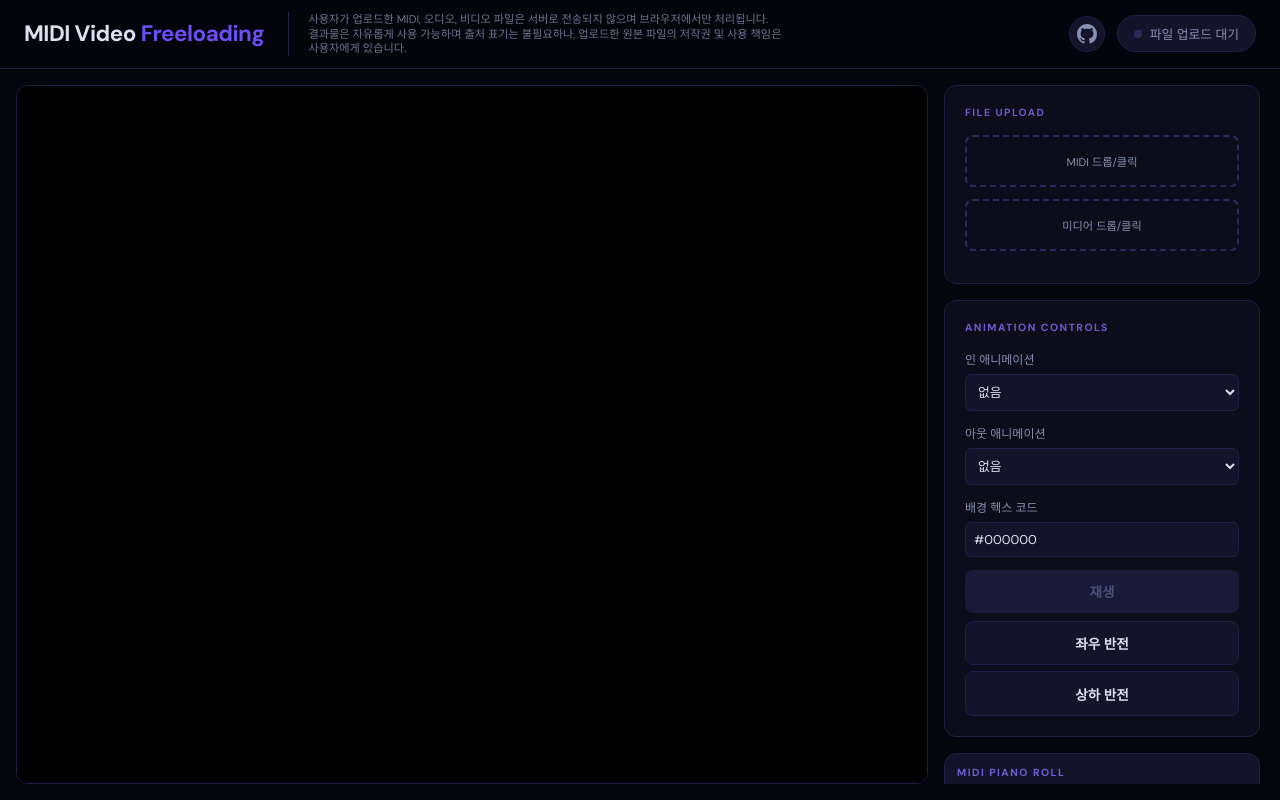
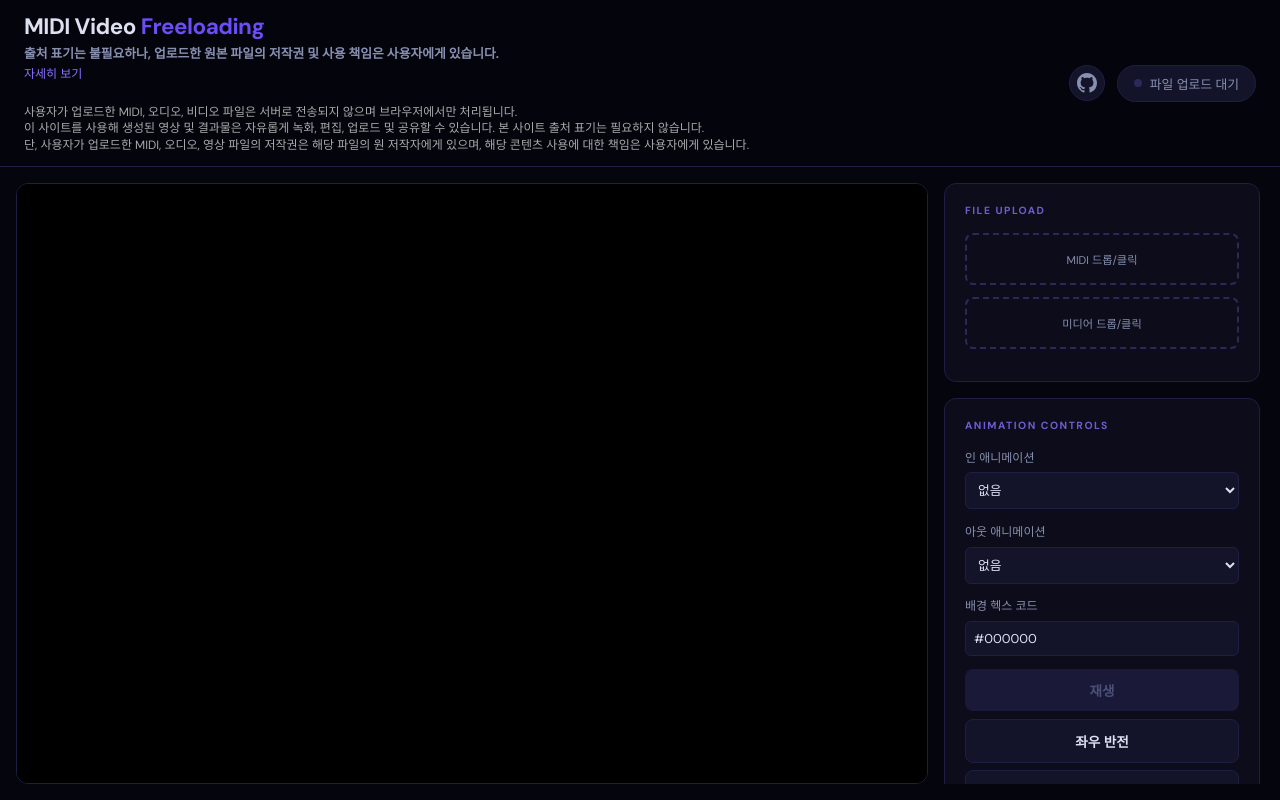
Before and after one commit to jun479/MIDI-Video-Customize, a plain HTML site: page index.html in a window 1280 px wide. Drawn offline with nearby package versions, Linux system fonts and the light colour scheme.

Commit message:
Update index.html

```diff
--- a/index.html
+++ b/index.html
@@ -38,7 +38,7 @@
     }
 
     header {
-      padding: 0.75rem 1.5rem; /* 헤더 높이 최소화 */
+      padding: 0.75rem 1.5rem;
       display: flex;
       justify-content: space-between;
       align-items: center;
@@ -46,33 +46,61 @@
       border-bottom: 1px solid var(--border);
       z-index: 100;
       gap: 1.5rem;
-      min-height: 64px; /* 기존 헤더 사이즈 유지용 */
+      min-height: 64px;
     }
 
     .title-area {
       display: flex;
-      align-items: center;
-      gap: 1.5rem;
+      flex-direction: column; /* 공지사항 추가를 위해 컬럼 방향으로 설정 */
+      justify-content: center;
       flex: 1;
     }
 
     .main-title {
-      font-size: 1.4rem; /* 타이틀 크기 축소 */
+      font-size: 1.4rem;
       font-weight: 700;
       letter-spacing: -0.5px;
       white-space: nowrap;
       margin: 0;
     }
 
-    .description-text {
-      font-size: 0.7rem; /* 더 작게 조정 */
-      line-height: 1.3;
+    /* 공지사항 스타일링 */
+    .notice-section {
+      margin-top: 4px;
+      font-size: 0.8rem;
+      color: #ccc;
+      line-height: 1.4;
+    }
+
+    .short-notice {
+      font-weight: 700;
       color: var(--text2);
-      word-break: keep-all;
-      max-width: 500px;
-      border-left: 1px solid var(--border2);
-      padding-left: 1.2rem;
-      opacity: 0.8;
+      display: block;
+      margin-bottom: 2px;
+    }
+
+    .full-notice-details {
+      cursor: pointer;
+      outline: none;
+    }
+
+    .full-notice-details summary {
+      font-size: 0.75rem;
+      color: var(--accent-glow);
+      list-style: none;
+      display: inline-block;
+    }
+
+    .full-notice-details summary::-webkit-details-marker {
+      display: none;
+    }
+
+    .full-notice-content {
+      margin-top: 4px;
+      font-size: 0.75rem;
+      color: #aaa;
+      white-space: pre-line;
+      max-width: 800px;
     }
 
     .header-controls {
@@ -271,10 +299,17 @@
   <header>
     <div class="title-area">
       <h1 class="main-title">MIDI Video <span style="color: var(--accent);">Freeloading</span></h1>
-      <p class="description-text">
-        사용자가 업로드한 MIDI, 오디오, 비디오 파일은 서버로 전송되지 않으며 브라우저에서만 처리됩니다.<br>
-        결과물은 자유롭게 사용 가능하며 출처 표기는 불필요하나, 업로드한 원본 파일의 저작권 및 사용 책임은 사용자에게 있습니다.
-      </p>
+      <div class="notice-section">
+        <span class="short-notice">출처 표기는 불필요하나, 업로드한 원본 파일의 저작권 및 사용 책임은 사용자에게 있습니다.</span>
+        <details id="notice-details" class="full-notice-details">
+          <summary>자세히 보기</summary>
+          <div class="full-notice-content">
+            사용자가 업로드한 MIDI, 오디오, 비디오 파일은 서버로 전송되지 않으며 브라우저에서만 처리됩니다.
+            이 사이트를 사용해 생성된 영상 및 결과물은 자유롭게 녹화, 편집, 업로드 및 공유할 수 있습니다. 본 사이트 출처 표기는 필요하지 않습니다.
+            단, 사용자가 업로드한 MIDI, 오디오, 영상 파일의 저작권은 해당 파일의 원 저작자에게 있으며, 해당 콘텐츠 사용에 대한 책임은 사용자에게 있습니다.
+          </div>
+        </details>
+      </div>
     </div>
     <div class="header-controls">
       <a href="https://github.com/jun479/MIDI-Video-Customize" target="_blank" class="github-link" title="사용 설명서 및 깃허브">
@@ -375,8 +410,18 @@
       statusText: $('status-text'), statusDot: $('status-dot'),
       inAnim: $('in-anim-select'), outAnim: $('out-anim-select'),
       hexBg: $('hex-bg-input'), exportBtn: $('export-audio-btn'),
-      progressBg: $('progress-bg'), progressFill: $('export-progress')
+      progressBg: $('progress-bg'), progressFill: $('export-progress'),
+      noticeDetails: $('notice-details')
     };
+
+    // 장치 기반 공지사항 상태 제어
+    function initNotice() {
+      if (window.innerWidth > 768) {
+        EL.noticeDetails.open = true;
+      } else {
+        EL.noticeDetails.open = false;
+      }
+    }
 
     function setStatus(msg, active = false) {
       EL.statusText.textContent = msg;
@@ -588,9 +633,15 @@
       requestAnimationFrame(render);
     }
 
-    window.onresize = resizeCanvas;
-    setTimeout(resizeCanvas, 100);
-    render();
+    window.onload = () => {
+      initNotice();
+      resizeCanvas();
+      render();
+    };
+    window.onresize = () => {
+      initNotice();
+      resizeCanvas();
+    };
   </script>
 </body>
 </html>
```
